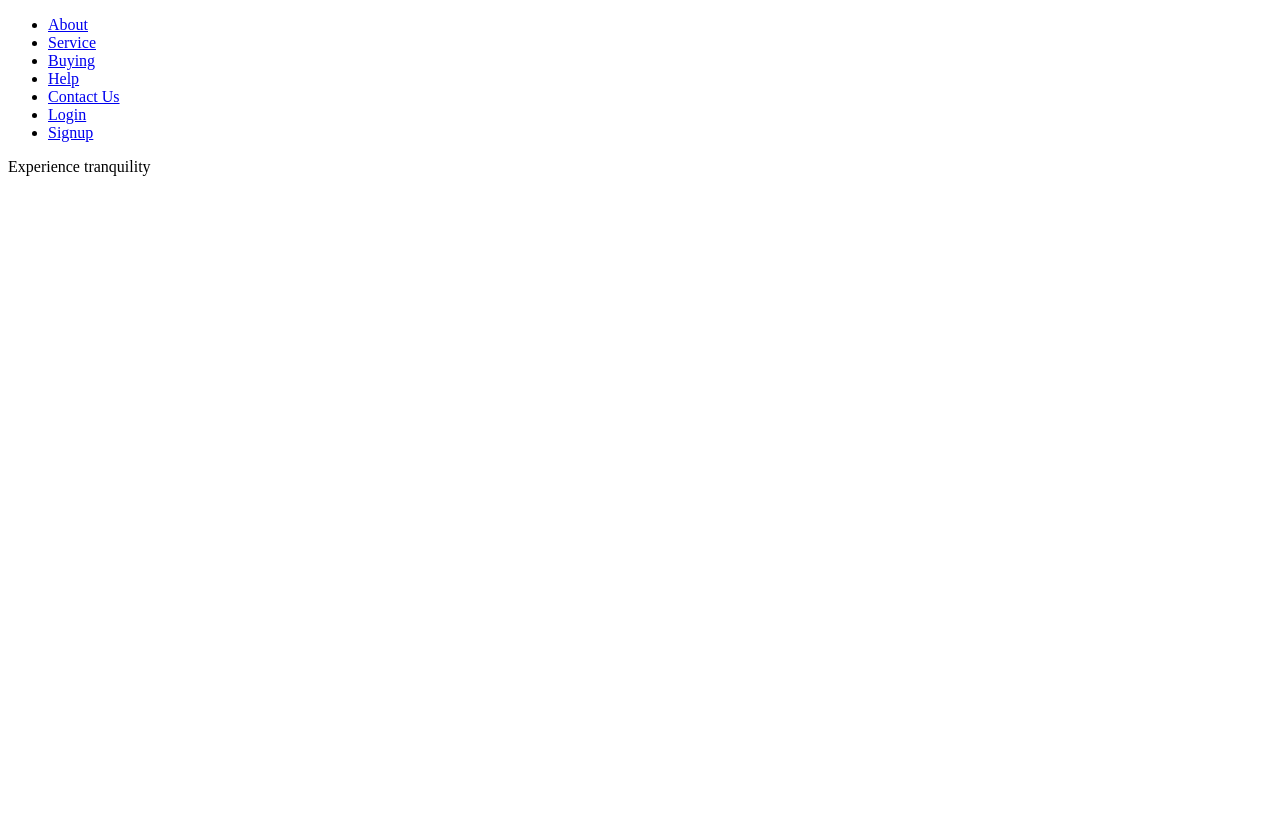
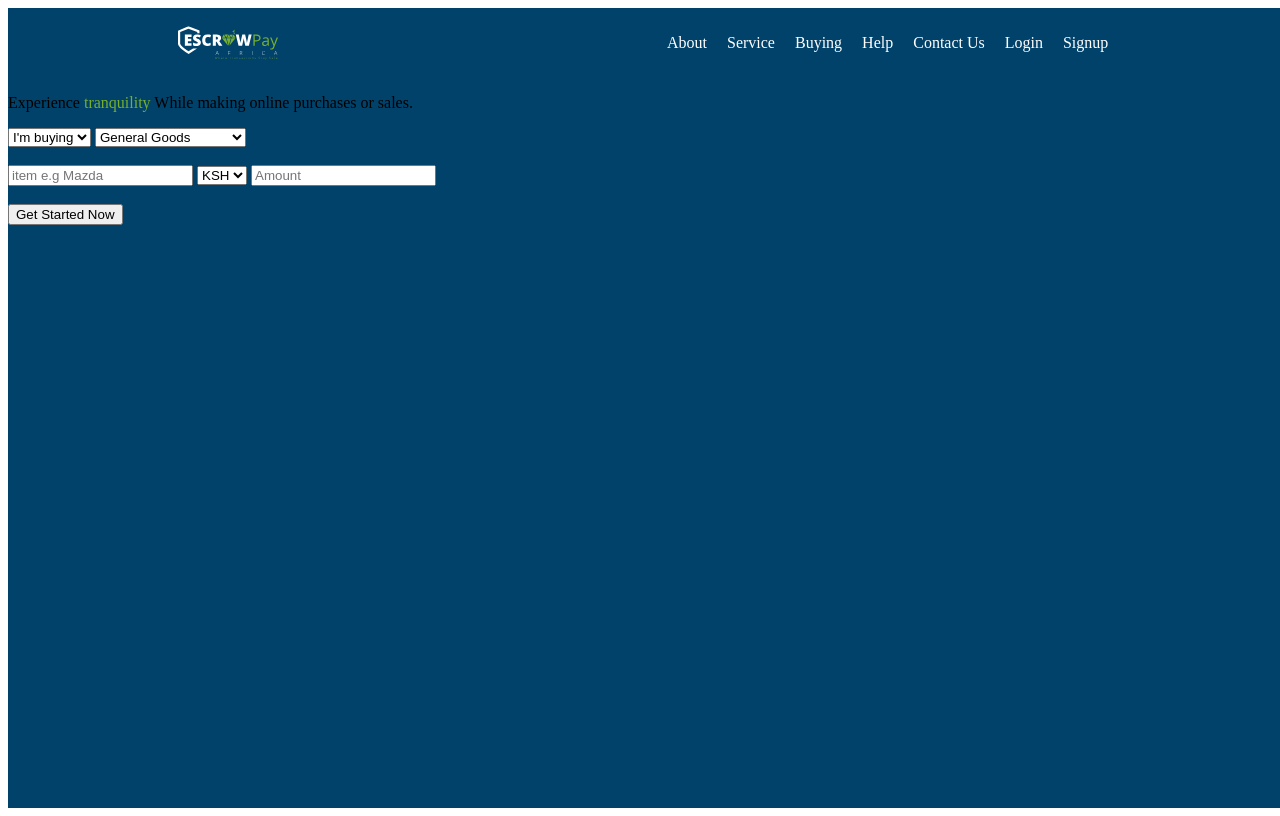
Before and after one commit to EscrowPayAfrica/prototype, a plain HTML site: page index.html in a window 1280 px wide. Drawn offline with Linux system fonts and the light colour scheme.

Commit message:
upgrades

```diff
--- a/index.html
+++ b/index.html
@@ -2,12 +2,18 @@
 <html lang="en" dir="ltr">
   <head>
     <meta charset="utf-8">
-    <title></title>
+  <title>EscrowPayAfrica</title>
+  <meta name="viewport" content="width=device-width, initial-scale=1.0">
+  <meta content="" name="keywords">
+  <meta content="" name="description">
+    <link rel="stylesheet" href="style.css">
   </head>
   <body>
 
     <section class="hero">
       <!-- start navigation -->
+      <div class="top-nav">
+        <img src="images/Group 57.svg" alt="" >
         <nav>
           <ul>
             <li><a href="#">About</a></li>
@@ -19,9 +25,45 @@
             <li><a href="#">Signup</a></li>
           </ul>
         </nav>
+      </div>
+
       <!-- end navigation -->
       <div class="hero-left">
-        <p>Experience <a style="color:">tranquility</a></p>
+        <p>Experience <a style="color:#77AF2E;">tranquility</a> While making online purchases or sales.</p>
+        <div class="input-form">
+
+          <form id="form1" action="" method="">
+            <div>
+
+              <select id="activity" name="activity">
+                <option value="buying">I'm buying</option>
+
+                <!-- <option value="brokering">I'm brokering</option> -->
+              </select>
+              <select name="category" placeholder="choose here">
+                <option value="general-goods">General Goods</option>
+                <option value="motor-vehicles">Motor Vehicles</option>
+                <option value="general-service">General Service</option>
+                <option value="electronics">Electronics</option>
+                <option value="freelancing-accounts">Freelancing Accounts</option>
+              </select>
+            </div>
+            <br>
+            <div>
+              <input type="text" name="item" placeholder="item e.g Mazda" required>
+              <select name="price">
+                <option value="ksh">KSH</option>
+              </select>
+              <input type="text" name="amount" placeholder="Amount" required oninput="this.value = this.value.replace(/[^0-9,]/g, '').replace(/,/g, '').replace(/\B(?=(\d{3})+(?!\d))/g, ',');">
+            </div>
+            <br>
+            <div>
+              <input type="submit" class="btn-get-started" value="Get Started Now">
+            </div>
+          </form>
+
+        </div>
+
       </div>
       <div class="hero-right">
 
--- /dev/null
+++ b/style.css
@@ -0,0 +1,33 @@
+body{
+  width: 100%;
+}
+.hero{
+  background-color: #01426A;
+  width: 100%;
+  height: 100vh;
+
+}
+.top-nav{
+  display: flex;
+  justify-content: space-around;
+}
+nav ul{
+  display: flex;
+  justify-content: space-around;
+}
+nav ul li{
+  color: white;
+  padding: 10px;
+  text-decoration: none;
+  list-style-type: none;
+
+}
+nav ul li a{
+  color:white;
+  text-decoration: none;
+}
+
+.top-nav img{
+  width: 100px;
+  height: auto;
+}
```
Also changed, not shown: images/Group 57.svg (added), images/Path 51.svg (added), images/logo.png (added), 1 other file. Lines whose indentation alone changed are shown as unchanged.
